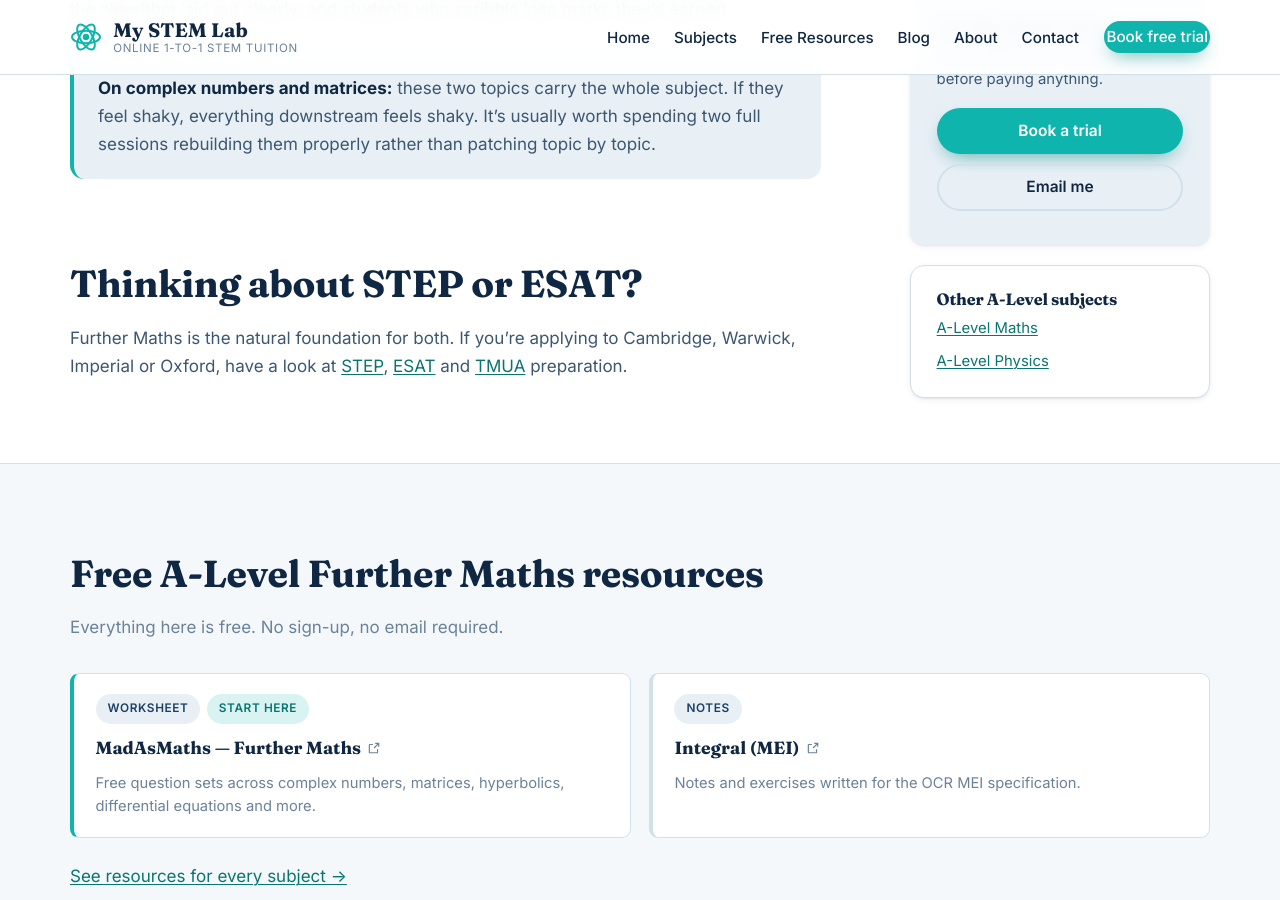
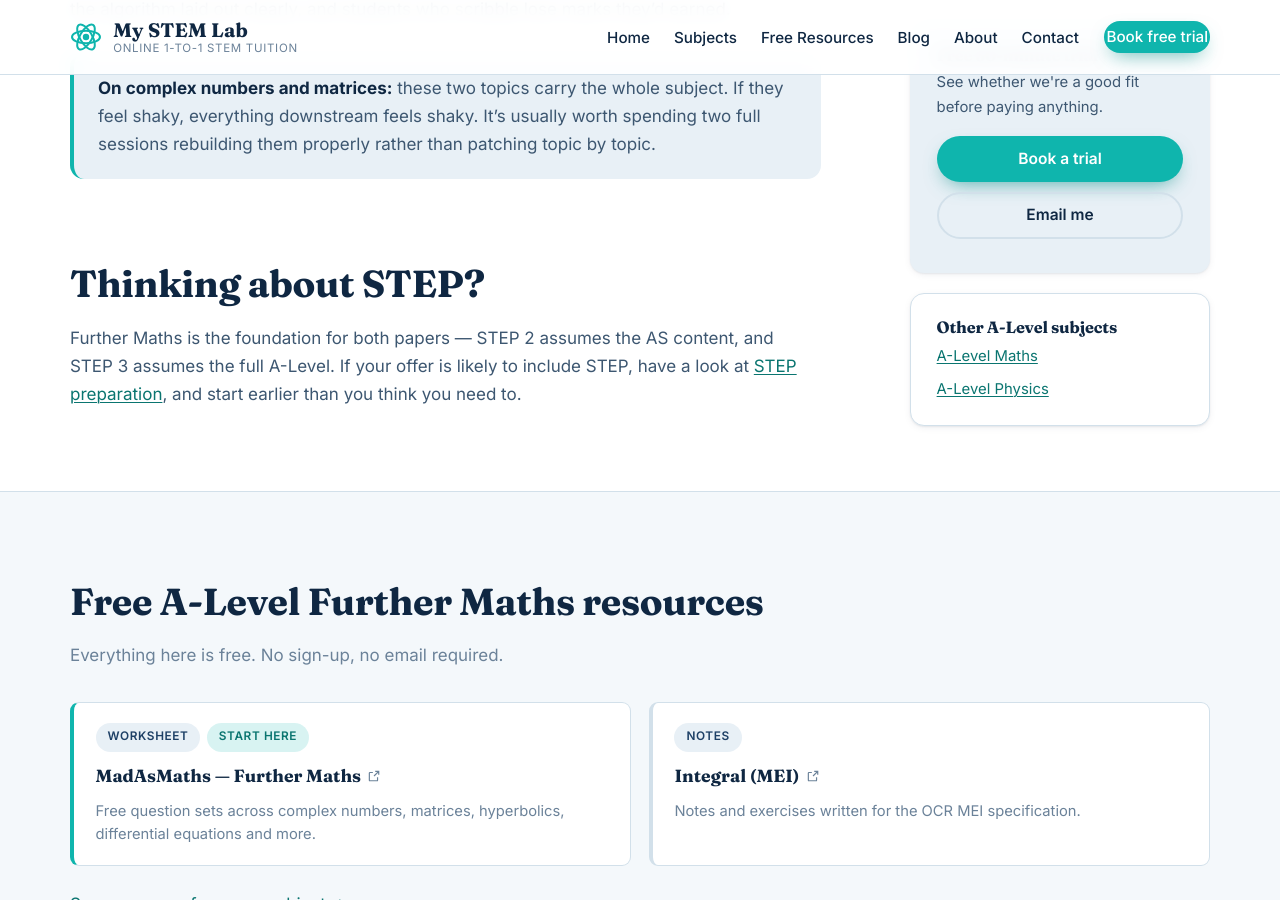
Before and after one commit to My-STEM-Lab/My-STEM-Lab.github.io, a Jekyll site: the page built from _subjects/a-level-further-maths.md, in a window 1280 px wide and 900 px high, scrolled down 1273 px. Built offline with Jekyll 4.4.1, drawn with Linux system fonts in a browser that asks for light colours.

Commit message:
Website corrections

```diff
--- a/_subjects/a-level-further-maths.md
+++ b/_subjects/a-level-further-maths.md
@@ -41,8 +41,8 @@ shaky, everything downstream feels shaky. It's usually worth spending two full s
 rebuilding them properly rather than patching topic by topic.
 </div>
 
-## Thinking about STEP or ESAT?
+## Thinking about STEP?
 
-Further Maths is the natural foundation for both. If you're applying to Cambridge, Warwick,
-Imperial or Oxford, have a look at [STEP](/subjects/step/), [ESAT](/subjects/esat/)
-and [TMUA](/subjects/tmua/) preparation.
+Further Maths is the foundation for both papers — STEP 2 assumes the AS content, and STEP 3 assumes
+the full A-Level. If your offer is likely to include STEP, have a look at
+[STEP preparation](/subjects/step/), and start earlier than you think you need to.
```
Also changed, not shown: _subjects/step.md (+4 -3 lines), README.md.
